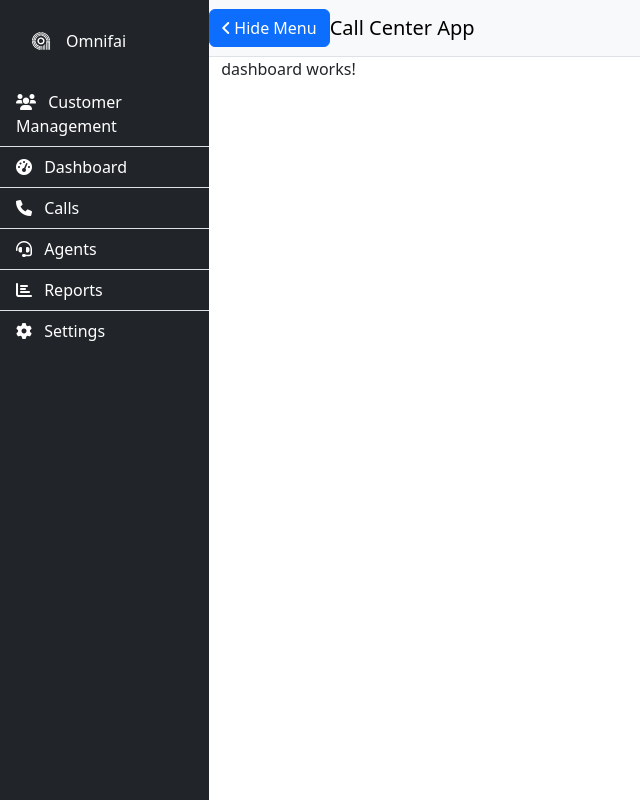
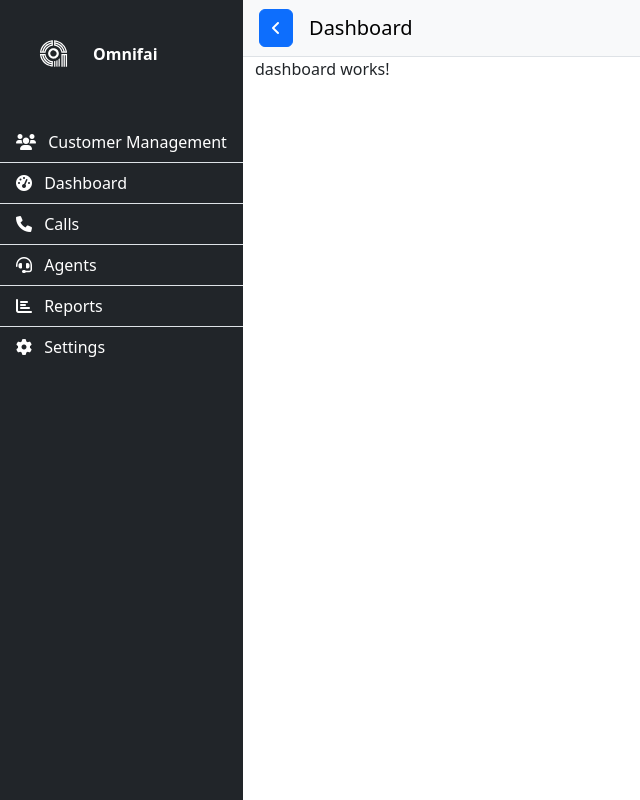
Before and after one commit to srjrivals/omnifai-ui, an Angular app: page /dashboard in a window 1280 px wide. Shown: the whole page, without its empty margins (0-640 px from the left). Built offline with nearby package versions, Linux system fonts and the light colour scheme.

Commit message:
Global navigation

```diff
--- a/src/app/app.component.html
+++ b/src/app/app.component.html
@@ -1,28 +1,28 @@
 <!-- app.component.html -->
 <div class="d-flex" id="wrapper">
   <!-- Sidebar -->
-  <div class="bg-dark text-white border-right" id="sidebar-wrapper">
+  <div class="bg-dark text-white border-right d-flex flex-column" id="sidebar-wrapper">
     <div class="sidebar-heading d-flex align-items-center p-3">
-      <img src="assets/logo/OmnifAI Logo Wht.svg" alt="Omnifai Logo" class="mr-2" style="width: 50px; height: 50px;">
+      <img src="assets/logo/OmnifAI Logo Wht.svg" alt="Omnifai Logo" class="mr-2" style="width: 75px; height: 75px;">
       <span>Omnifai</span>
     </div>
-    <div class="list-group list-group-flush">
-      <a routerLink="/customers" class="list-group-item list-group-item-action bg-dark text-white">
+    <div class="list-group list-group-flush ">
+      <a routerLink="/customers" class="list-group-item list-group-item-action bg-dark text-white" (click)="setPageTitle('Customer Management')">
         <i class="fas fa-users"></i> Customer Management
       </a>
-      <a routerLink="/dashboard" class="list-group-item list-group-item-action bg-dark text-white">
+      <a routerLink="/dashboard" class="list-group-item list-group-item-action bg-dark text-white" (click)="setPageTitle('Dashboard')">
         <i class="fas fa-tachometer-alt"></i> Dashboard
       </a>
-      <a routerLink="/calls" class="list-group-item list-group-item-action bg-dark text-white">
+      <a routerLink="/calls" class="list-group-item list-group-item-action bg-dark text-white" (click)="setPageTitle('Calls')">
         <i class="fas fa-phone"></i> Calls
       </a>
-      <a routerLink="/agents" class="list-group-item list-group-item-action bg-dark text-white">
+      <a routerLink="/agents" class="list-group-item list-group-item-action bg-dark text-white" (click)="setPageTitle('Agents')">
         <i class="fas fa-headset"></i> Agents
       </a>
-      <a routerLink="/reports" class="list-group-item list-group-item-action bg-dark text-white">
+      <a routerLink="/reports" class="list-group-item list-group-item-action bg-dark text-white" (click)="setPageTitle('Reports')">
         <i class="fas fa-chart-bar"></i> Reports
       </a>
-      <a routerLink="/settings" class="list-group-item list-group-item-action bg-dark text-white">
+      <a routerLink="/settings" class="list-group-item list-group-item-action bg-dark text-white" (click)="setPageTitle('Settings')">
         <i class="fas fa-cog"></i> Settings
       </a>
     </div>
@@ -30,14 +30,7 @@
 
   <!-- Page Content -->
   <div id="page-content-wrapper">
-    <nav class="navbar navbar-expand-lg navbar-light bg-light border-bottom">
-      <button class="btn btn-primary pl-4" id="menu-toggle" (click)="toggleMenu()">
-        <i class="fas" [ngClass]="{'fa-angle-left': isMenuOpen, 'fa-angle-right': !isMenuOpen}"></i>
-        {{ isMenuOpen ? 'Hide Menu': 'Show Menu' }}
-      </button>
-      <a class="navbar-brand ml-4" href="#">Call Center App</a>
-    </nav>
-
+    <app-navbar></app-navbar>
     <div class="container-fluid">
       <router-outlet></router-outlet>
     </div>
--- a/src/app/app.component.scss
+++ b/src/app/app.component.scss
@@ -6,24 +6,20 @@
 
 #sidebar-wrapper {
   margin-left: 0;
-  width: 250px;
+  width: 300px;
   min-height: 100vh;
   transition: margin 0.25s ease;
 }
 
 #wrapper.toggled #sidebar-wrapper {
   /* Show sidebar */
-  margin-left: -250px;
+  margin-left: -300px;
   transition: margin 0.25s ease;
 }
 
 #page-content-wrapper {
   width: 100%;
   transition: margin 0.25s ease;
-}
-
-#wrapper.toggled #page-content-wrapper {
-  //margin-left: 250px; /* Push content to the right when sidebar is visible */
 }
 
 #menu-toggle {
@@ -33,3 +29,36 @@
 .list-group-item i {
   margin-right: 8px;
 }
+
+#sidebar-wrapper .list-group {
+  flex-grow: 1;
+  display: flex;
+  flex-direction: column;
+  margin-top: 15px;
+  //justify-content: center;
+}
+
+.sidebar-heading img {
+  width: 30px;
+  height: 30px;
+}
+
+.sidebar-heading span {
+  font-weight: bold;
+  margin-left: 2px;
+}
+
+/* Styling for the navbar */
+.navbar {
+  box-shadow: 0 2px 4px rgba(0, 0, 0, 0.5);
+}
+
+.navbar-brand {
+  font-weight: bold;
+}
+
+#menu-toggle {
+  font-size: 1.2rem;
+  margin-left: 20px;
+  margin-right: 20px;
+}
--- a/src/app/app.component.ts
+++ b/src/app/app.component.ts
@@ -9,6 +9,7 @@ import { Component } from '@angular/core';
 export class AppComponent {
   title = 'call-center-app';
   isMenuOpen = true;
+  pageTitle = 'Dashboard';
 
   toggleMenu() {
     this.isMenuOpen = !this.isMenuOpen;
@@ -24,4 +25,8 @@ export class AppComponent {
       document.getElementById("wrapper")?.classList.toggle("toggled");
     });
   }
+
+  setPageTitle(title: string) {
+    this.pageTitle = title;
+  }
 }
--- a/src/app/app.module.ts
+++ b/src/app/app.module.ts
@@ -14,6 +14,8 @@ import { SettingsComponent } from './components/settings/settings.component';
 import { CustomerManagementComponent } from './components/customer-management/customer-management.component'; // Import your component
 
 import { CustomerService } from './services/customer.service'; // Import your service
+import { NavbarComponent } from './navbar/navbar.component';
+import { NavbarService } from './services/navbar.service';
 
 // Define routes for the application
 const appRoutes: Routes = [
@@ -33,7 +35,8 @@ const appRoutes: Routes = [
         AgentsComponent,
         ReportsComponent,
         SettingsComponent,
-        CustomerManagementComponent // Declare your component
+        CustomerManagementComponent,
+        NavbarComponent
     ],
     bootstrap: [AppComponent], imports: [BrowserModule,
         NgbModule, // Bootstrap module for Angular
@@ -41,8 +44,8 @@ const appRoutes: Routes = [
         ReactiveFormsModule, // Import HttpClientModule for making HTTP requests
         RouterModule.forRoot(appRoutes) // Routing module for the application
     ], providers: [
-        CustomerService // Provide your service so it can be injected
-        ,
+        CustomerService,
+        NavbarService,
         provideHttpClient(withInterceptorsFromDi())
     ] })
 export class AppModule { }
--- a/src/app/components/customer-management/customer-management.component.scss
+++ b/src/app/components/customer-management/customer-management.component.scss
@@ -1,9 +1,23 @@
 /* customer-management.component.css */
 
+.d-flex {
+  display: flex;
+  align-items: center;
+}
+
 .sortable {
-    cursor: pointer;
-  }
+  cursor: pointer;
+}
 
-  .sortable:hover {
-    text-decoration: underline;
-  }
+.sortable:hover {
+  text-decoration: underline;
+}
+
+/* Add some space between the buttons */
+.btn {
+  margin-right: 5px;
+}
+
+.btn:last-child {
+  margin-right: 0;
+}
--- a/src/app/components/customer-management/customer-management.component.ts
+++ b/src/app/components/customer-management/customer-management.component.ts
@@ -1,6 +1,7 @@
 import { Component, OnInit } from '@angular/core';
 import { CustomerService } from '../../services/customer.service';
 import { Customer } from '../../models/customer';
+import { NavbarService } from '../../services/navbar.service';
 
 @Component({
   selector: 'app-customer-management',
@@ -9,6 +10,7 @@ import { Customer } from '../../models/customer';
 })
 export class CustomerManagementComponent implements OnInit {
 
+  pageTitle = 'Customer Management';
   customers: Customer[] = [];
   filteredCustomers: Customer[] = [];
   editingCustomer: Customer | null = null;
@@ -25,9 +27,14 @@ export class CustomerManagementComponent implements OnInit {
   sortColumn = '';
   sortDirection: 'asc' | 'desc' = 'asc';
 
-  constructor(private customerService: CustomerService) { }
+  constructor(private customerService: CustomerService, private navbarService: NavbarService) { }
 
   ngOnInit(): void {
+    this.navbarService.setPageTitle(this.pageTitle);
+    this.navbarService.setMenuItems([
+      { label: 'Customer List', action: this.showCustomerList.bind(this), class: 'btn-secondary' },
+      { label: 'Upload', action: this.uploadCustomers.bind(this), class: 'btn-success' }
+    ]);
     this.getCustomers();
   }
 
@@ -129,4 +136,14 @@ export class CustomerManagementComponent implements OnInit {
       });
     }
   }
+
+  showCustomerList() {
+    // Implement the logic to show customer list
+    console.log('Customer List button clicked');
+  }
+
+  uploadCustomers() {
+    // Implement the logic to upload customers
+    console.log('Upload button clicked');
+  }
 }
--- /dev/null
+++ b/src/app/navbar/navbar.component.html
@@ -0,0 +1,14 @@
+<nav class="navbar navbar-expand-lg navbar-light bg-light border-bottom d-flex justify-content-between">
+  <div class="d-flex align-items-center">
+    <button class="btn btn-primary mx-3" id="menu-toggle" (click)="toggleMenu()">
+      <i class="fas" [ngClass]="isMenuOpen ? 'fa-angle-left' : 'fa-bars'"></i>
+    </button>
+    <span class="navbar-brand ml-2">{{ pageTitle }}</span>
+  </div>
+
+  <div *ngIf="menuItems.length > 0">
+    <ng-container *ngFor="let item of menuItems">
+      <button class="btn mr-2" [ngClass]="item.class" (click)="item.action()">{{ item.label }}</button>
+    </ng-container>
+  </div>
+</nav>
--- /dev/null
+++ b/src/app/navbar/navbar.component.scss
@@ -0,0 +1,31 @@
+/* Styling for the sidebar */
+#sidebar-wrapper {
+    margin-left: -250px;
+}
+
+#wrapper.toggled #sidebar-wrapper {
+
+    width: 250px;
+    min-height: 100vh;
+    transition: margin 0.3s ease-in-out;
+}
+
+#page-content-wrapper {
+    width: 100%;
+    min-width: 0;
+    transition: margin 0.3s ease-in-out;
+}
+
+#wrapper.toggled #page-content-wrapper {
+    margin-left: 0;
+}
+
+/* Ensure buttons in the navbar are properly spaced */
+.navbar .btn {
+    margin-right: 10px;
+}
+
+.navbar .d-flex:last-child {
+    padding-right: 20px;
+    /* or margin-right: 20px; */
+}
--- /dev/null
+++ b/src/app/navbar/navbar.component.ts
@@ -0,0 +1,28 @@
+import { Component, OnInit } from '@angular/core';
+import { NavbarService } from '../services/navbar.service';
+
+@Component({
+  selector: 'app-navbar',
+  templateUrl: './navbar.component.html',
+  styleUrls: ['./navbar.component.scss']
+})
+export class NavbarComponent implements OnInit {
+  public pageTitle: string = '';
+  public menuItems: { label: string, action: () => void, class?: string }[] = [];
+  isMenuOpen = true;
+
+  constructor(private navbarService: NavbarService) {}
+
+  ngOnInit() {
+    this.navbarService.pageTitle$.subscribe(title => this.pageTitle = title);
+    this.navbarService.menuItems$.subscribe(items => this.menuItems = items);
+  }
+
+  toggleMenu() {
+    const wrapper = document.getElementById('sidebar-wrapper');
+    if (wrapper) {
+      wrapper.classList.toggle('toggled');
+      this.isMenuOpen = !this.isMenuOpen;
+    }
+  }
+}
--- /dev/null
+++ b/src/app/services/navbar.service.ts
@@ -0,0 +1,21 @@
+import { Injectable } from '@angular/core';
+import { BehaviorSubject } from 'rxjs';
+
+@Injectable({
+  providedIn: 'root'
+})
+export class NavbarService {
+  private pageTitleSubject = new BehaviorSubject<string>('Dashboard');
+  private menuItemsSubject = new BehaviorSubject<{ label: string, action: () => void, class?: string }[]>([]);
+
+  pageTitle$ = this.pageTitleSubject.asObservable();
+  menuItems$ = this.menuItemsSubject.asObservable();
+
+  setPageTitle(title: string) {
+    this.pageTitleSubject.next(title);
+  }
+
+  setMenuItems(items: { label: string, action: () => void, class?: string }[]) {
+    this.menuItemsSubject.next(items);
+  }
+}
```
Also changed, not shown: src/app/components/customer-management/customer-management.component.html (+39 -17 lines), 2 other files (tests, documents, lock files or other folders).
